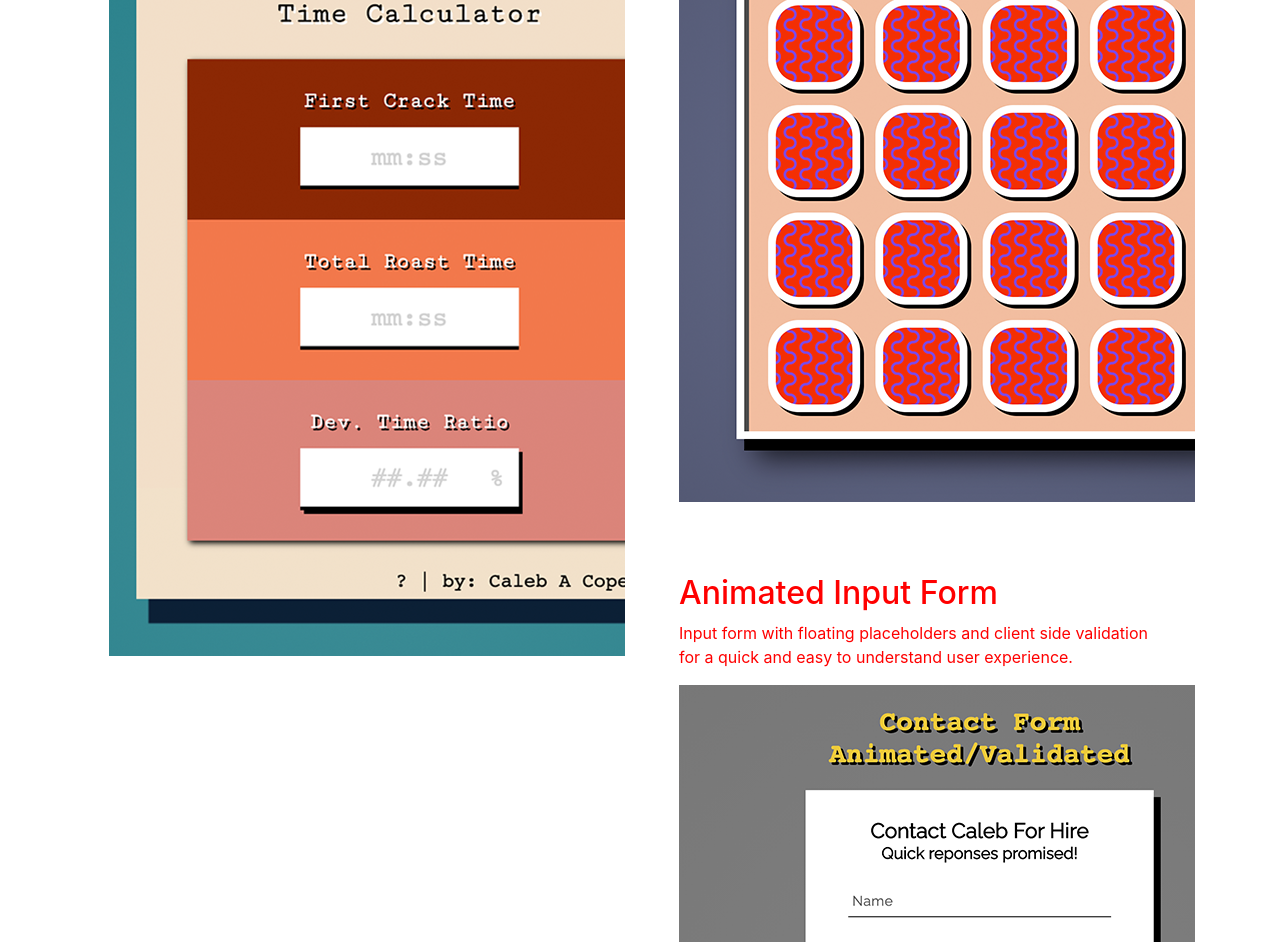
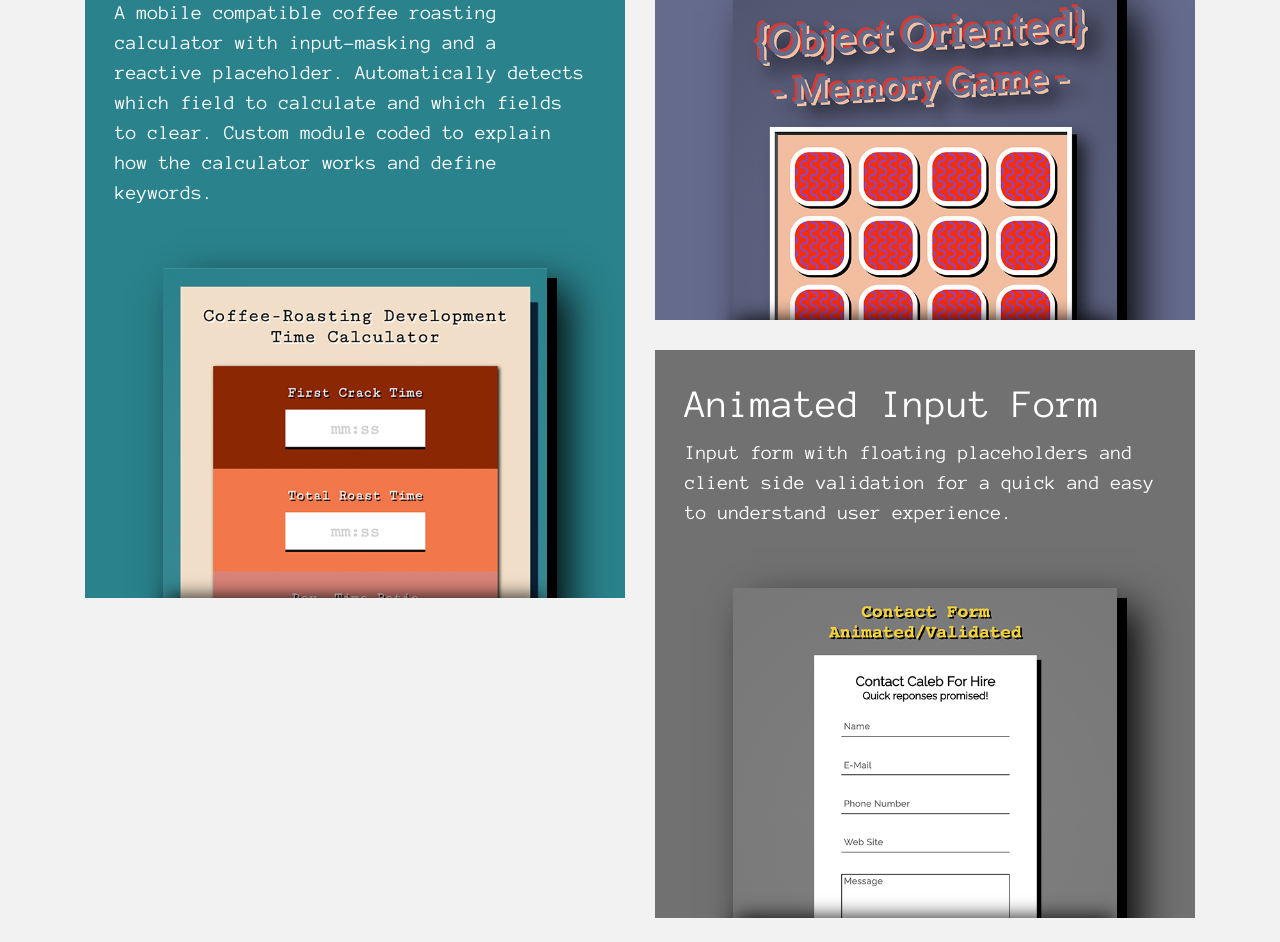
Before and after one commit to caleb-copeland/Masonic-Portfolio, a website: page index.html in a window 1280 px wide. Shown: the part 678-1620 px from the top of the page. Drawn offline with nearby package versions, Linux system fonts and the light colour scheme.

Commit message:
12.3.20-8:26pm

```diff
--- a/index.html
+++ b/index.html
@@ -13,7 +13,7 @@
   <link rel="stylesheet" href="https://cdn.jsdelivr.net/npm/bootstrap@4.5.3/dist/css/bootstrap.min.css" integrity="sha384-TX8t27EcRE3e/ihU7zmQxVncDAy5uIKz4rEkgIXeMed4M0jlfIDPvg6uqKI2xXr2" crossorigin="anonymous">
 
   <!-- Styles SCSS -->
-  <link rel="stylesheet" type="text/css" href="./css/index-styles.css">
+  <link rel="stylesheet" type="text/css" href="./css/styles.css">
 
   <title>C.A.Copeland - Web Developer and Designer</title>
 </head>
@@ -80,6 +80,9 @@
       <div class="col-lg-6">
         <!-- Roasting Calculator -->
         <div class="p-4 position-relative overflow-hidden main-content disable-select portfolio-card" id="roast-calc">
+          <div class="overlay">
+            <a class="overlay-link" href="./common/memory-game.html"></a>
+          </div>
           <h2>Coffee Roasting Calculator</h2>
           <p>A mobile compatible coffee roasting calculator with input-masking and a reactive placeholder. Automatically detects which field to calculate and which fields to clear. Custom module coded to explain how the calculator works and define
             keywords.</p>
@@ -91,6 +94,9 @@
       <div class="col-lg-6">
         <!-- Input Form -->
         <div class="p-4 position-relative overflow-hidden main-content disable-select portfolio-card" id="form">
+          <div class="overlay">
+            <a class="overlay-link" href="./common/memory-game.html"></a>
+          </div>
           <h2>Animated Input Form</h2>
           <p>Input form with floating placeholders and client side validation for a quick and easy to understand user experience.</p>
           <img class="position-relative thumbnail" src="./img/form.png"></img>
--- a/javascript/scripts.js
+++ b/javascript/scripts.js
@@ -4,7 +4,6 @@ $(window).ready(function() {
   $(function() {
     $('body').removeClass('fade-out load');
   });
-
 
   // Variable to hold current screen width
   let screenWidth = $(window).width();
--- a/package.json
+++ b/package.json
@@ -8,7 +8,7 @@
   },
   "devDependencies": {},
   "scripts": {
-    "scss": "sass --watch scss/index-styles.scss:css/index-styles.css scss/nav-styles.scss:css/nav-styles.css scss/footer-styles.scss:css/footer-styles.css"
+    "scss": "sass --watch scss/styles.scss:css/styles.css"
   },
   "author": "",
   "license": "ISC"
--- /dev/null
+++ b/scss/_base.scss
@@ -0,0 +1,34 @@
+// Color Variables
+@use 'colors'; // Google Fonts and Font-Variables
+@use 'fonts'; // Base Styles - Global
+
+body,
+html {
+  font-family: fonts.$anonymous;
+  font-size: 20px;
+  background-color: colors.$white-ish;
+}
+
+body {
+  opacity: 1;
+  transition: all 0.5s ease;
+
+  .fade-out.load {
+    transition: none;
+  }
+
+  .fade-out {
+    opacity: 0;
+  }
+}
+
+h1 {
+  font-family: fonts.$raleway;
+  font-weight: 800;
+}
+
+a {
+  &:hover {
+    text-decoration: none;
+  }
+}
--- /dev/null
+++ b/scss/_colors.scss
@@ -0,0 +1,18 @@
+// Main-Page Colors
+$white-ish: #f2f2f2;
+$dark-blue: #6872a6;
+$teal: #2d90a6;
+$orange: #d9725b;
+$really-really-see-through-black: rgba(0, 0, 0, 0.02);
+
+// Memory Game Colors
+$memory-purple: #656b8c;
+$memory-red: #f23005;
+
+// Roast Calculator Colors
+$roast-teal: #2a828c;
+$roast-orange: #f2784b;
+
+// Input Form Colors
+$form-grey: #717171;
+$form-yellow: #edca3b;
--- /dev/null
+++ b/scss/_fonts.scss
@@ -0,0 +1,8 @@
+/*----------------------------------*/
+/*---------- Google Fonts ----------*/
+/*----------------------------------*/
+@import url('https://fonts.googleapis.com/css2?family=Anonymous+Pro:ital,wght@0,400;0,700;1,400;1,700&family=Raleway:ital,wght@0,200;0,300;0,400;0,500;0,600;0,700;0,800;1,400&display=swap');
+
+// Font Variables
+$anonymous: 'Anonymous Pro', courier, serif;
+$raleway: 'Raleway', sans-serif;
--- a/scss/footer-styles.scss
+++ /dev/null
@@ -1,25 +0,0 @@
-footer {
-  margin-top: 2rem;
-  background-color: rgba(0, 0, 0, 0.02);
-}
-
-.footer-links {
-  font-size: 1.25rem;
-  text-shadow: 0.05rem 0.05rem 0 #000;
-  transition: text-shadow 0.5s ease;
-}
-
-.footer-links:hover {
-  text-shadow:
-    0.05rem 0.05rem 0 #666666,
-    0.075em 0.075rem 0 #333333,
-    0.1em 0.1rem 0 #000
-}
-
-#f-email {
-  color: #6872a6;
-}
-
-#f-codepen {
-  color: #d9725b;
-}
--- a/scss/index-styles.scss
+++ /dev/null
@@ -1,3 +0,0 @@
-body {
-  color: red;
-}
--- a/scss/nav-styles.scss
+++ /dev/null
@@ -1,30 +0,0 @@
-  #nav-logo {
-    margin-top: 0;
-    color: #6872a6;
-    font-size: 2rem;
-    text-shadow: 0.07rem 0.07rem 0 #000;
-    transition: text-shadow 0.5s ease;
-  }
-
-  #nav-logo:hover {
-    text-shadow: 0.17rem 0.17rem 0 #000;
-  }
-
-  .navigation-links {
-    font-size: 1.25rem;
-    text-shadow: 0.05rem 0.05rem 0 #000;
-    transition: text-shadow 0.5s ease;
-  }
-
-  .navigation-links:hover {
-    text-shadow: 0.1rem 0.1rem 0 #000;
-  }
-
-  #projects-nav {
-    margin-right: 1rem;
-    color: #2d90a6;
-  }
-
-  #about-nav {
-    color: #d9725b;
-  }
--- /dev/null
+++ b/scss/styles.scss
@@ -0,0 +1,129 @@
+// Global Styles
+@use 'base';
+// Google Fonts and Font-Variables
+@use 'fonts';
+// Color Variables
+@use 'colors';
+
+/*---------------------------------------*/
+/*---------- Navigation Styles ----------*/
+/*---------------------------------------*/
+#nav-logo {
+  margin-top: 0;
+  color: colors.$dark-blue;
+  font-size: 2rem;
+  text-shadow: 0.07rem 0.07rem 0 #000;
+  transition: text-shadow 0.5s ease;
+  // On Hover...
+  &:hover {
+    text-shadow: 0.17rem 0.17rem 0 #0000;
+  }
+}
+
+.navigation-links {
+  font-size: 1.25rem;
+  text-shadow: 0.05rem 0.05rem 0 #000;
+  transition: text-shadow 0.5s ease;
+  // On Hover...
+  &:hover {
+    text-shadow: 0.1rem 0.1rem 0 #000;
+  }
+}
+
+#projects-nav {
+  margin-right: 1rem;
+  color: colors.$teal;
+}
+
+#about-nav {
+  color: colors.$orange;
+}
+
+/*------------------------------------------*/
+/*---------- Projects Body Styles ----------*/
+/*------------------------------------------*/
+.portfolio-card {
+  height: auto;
+  width: 100%;
+  color: white;
+
+  .overlay {
+    height: auto;
+    width: auto;
+    z-index: 1;
+    .overlay-link {
+      display: block;
+      position: absolute;
+      height: 100%;
+      width: 100%;
+      top: 0;
+      left: 0;
+      z-index: 1;
+    }
+  }
+
+  .thumbnail {
+    height: auto;
+    width: 80%;
+    margin-top: -7rem;
+    bottom: -9rem;
+    left: 10%;
+    transition: all 0.5s ease;
+    box-shadow:
+      0.5rem 0.5rem 0 #000,
+      1rem 1rem 2rem #000;
+  }
+  // On hover over any part of the card... move the thumbnail up 1rem...
+  &:hover .thumbnail {
+      bottom: -8rem;
+  }
+  // Shadow at the bottom  of the card to add a 'pocket' effect...
+  &::after {
+    display: block;
+    position: absolute;
+    height: 1rem;
+    width: 70%;
+    bottom: -1rem;
+    left: 15%;
+    content: '';
+    box-shadow: 0 0 1rem #000;
+  }
+}
+
+#memory-game {
+  background-color: colors.$memory-purple;
+}
+
+#roast-calc {
+  background-color: colors.$roast-teal;
+}
+
+#form {
+  background-color: colors.$form-grey;
+}
+
+/*-----------------------------------*/
+/*---------- Footer Styles ----------*/
+/*-----------------------------------*/
+footer {
+  margin-top: 2rem;
+  background-color: colors.$really-really-see-through-black;
+}
+
+.footer-links {
+  font-size: 1.25rem;
+  text-shadow: 0.05rem 0.05rem 0 #000;
+  transition: text-shadow 0.5s ease;
+}
+
+.footer-links:hover {
+  text-shadow: 0.05rem 0.05rem 0 #666666, 0.075em 0.075rem 0 #333333, 0.1em 0.1rem 0 #000;
+}
+
+#f-email {
+  color: #6872a6;
+}
+
+#f-codepen {
+  color: #d9725b;
+}
```
Also changed, not shown: css/footer-styles.css (deleted), css/index-styles.css (deleted), css/nav-styles.css (deleted), css/styles.css (added), 5 other files.
